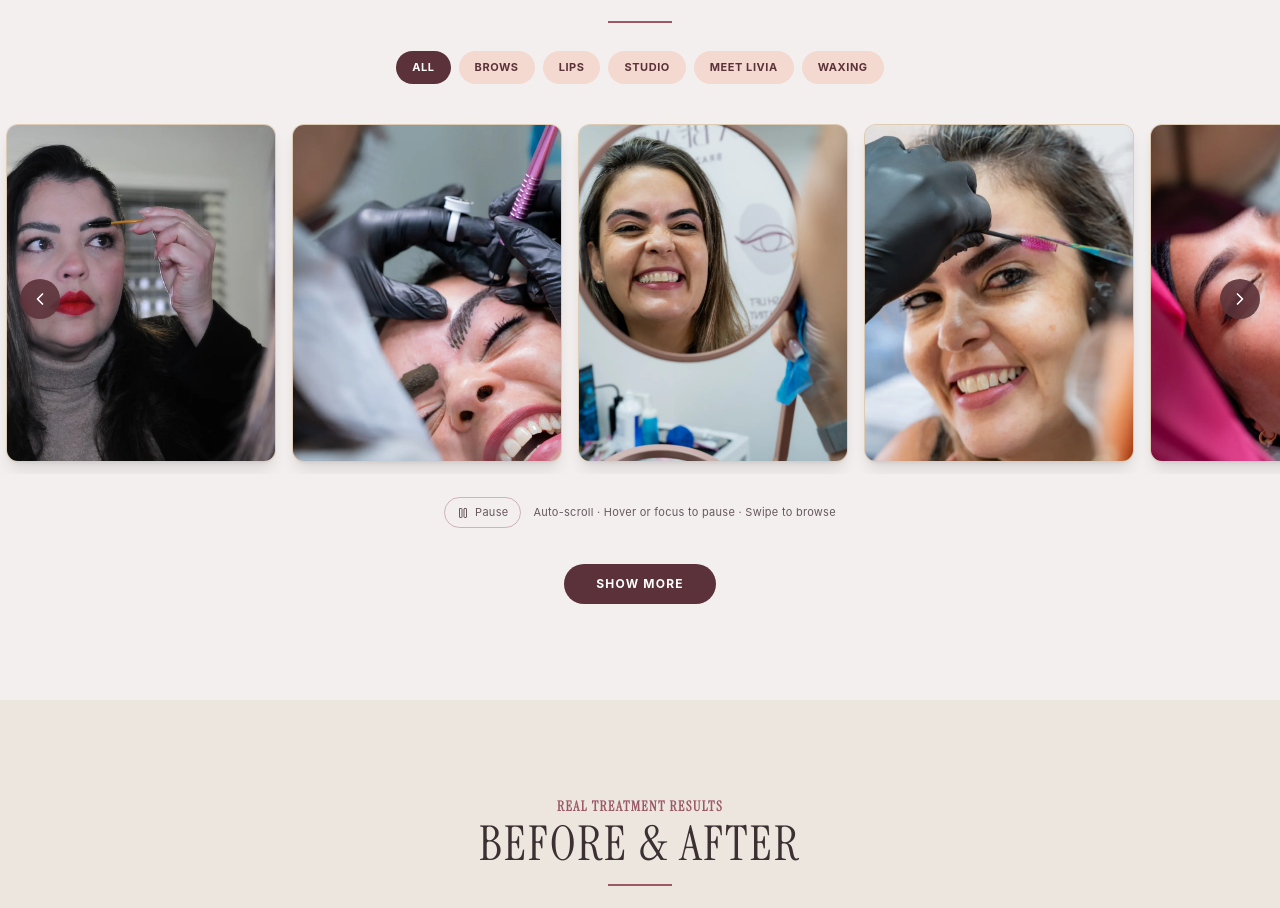
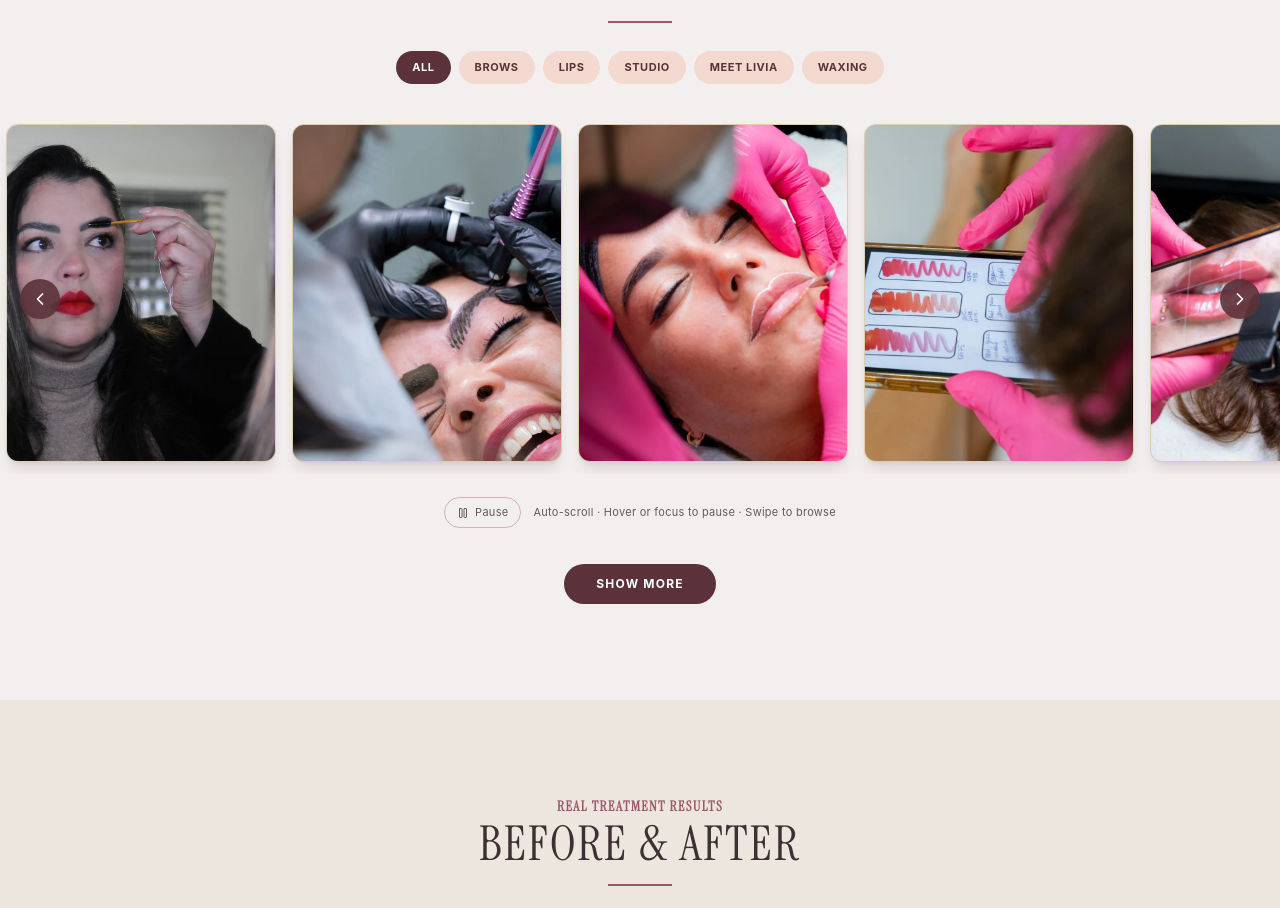
Before and after one commit to joorgeec3/Bella-Beauty-Brazil, a React (Vite) app: page / in a window 1280 px wide. Shown: the part 4169-5077 px from the top of the page. Built offline with nearby package versions, Linux system fonts and the light colour scheme; no server answers.

Commit message:
Remove two rejected Nano Strokes photos from site and responsive tests

```diff
--- a/src/data/galleryData.ts
+++ b/src/data/galleryData.ts
@@ -37,8 +37,6 @@ export const bellaGallery: BellaGalleryItem[] = uniqueImages([
   { id: 'brow-tools-2026', image: '/assets/bella/client-2026-10/brow-tools.webp', category: 'Brows', kind: 'editorial', alt: 'Professional brow tools at Bella Beauty Brazil' },
   { id: 'brow-styling-2026', image: '/assets/bella/client-2026-10/brow-styling.webp', category: 'Brows', kind: 'editorial', alt: 'Livia working on brows at Bella Beauty Brazil' },
   { id: 'nano-procedure-2026', image: '/assets/bella/client-2026-10/nano-strokes-procedure.webp', category: 'Brows', kind: 'editorial', alt: 'Actual Nano Strokes procedure at Bella Beauty Brazil' },
-  { id: 'nano-mirror-2026', image: '/assets/bella/client-2026-10/nano-strokes-mirror.webp', category: 'Brows', kind: 'editorial', alt: 'Nano Strokes appointment and mirror' },
-  { id: 'nano-finishing-2026', image: '/assets/bella/client-2026-10/nano-strokes-finishing.webp', category: 'Brows', kind: 'editorial', alt: 'Nano Strokes finishing' },
   { id: 'lip-procedure-2026', image: '/assets/bella/client-2026-10/lip-blush-procedure.webp', category: 'Lips', kind: 'editorial', alt: 'Actual Lip Blush procedure at Bella Beauty Brazil' },
   { id: 'lip-palette-2026', image: '/assets/bella/client-2026-10/lip-blush-palette.webp', category: 'Lips', kind: 'editorial', alt: 'Lip Blush pigment palette at the studio' },
   { id: 'lip-photography-2026', image: '/assets/bella/client-2026-10/lip-blush-photography.webp', category: 'Lips', kind: 'editorial', alt: 'Lip Blush appointment photographed at the studio' },
```
